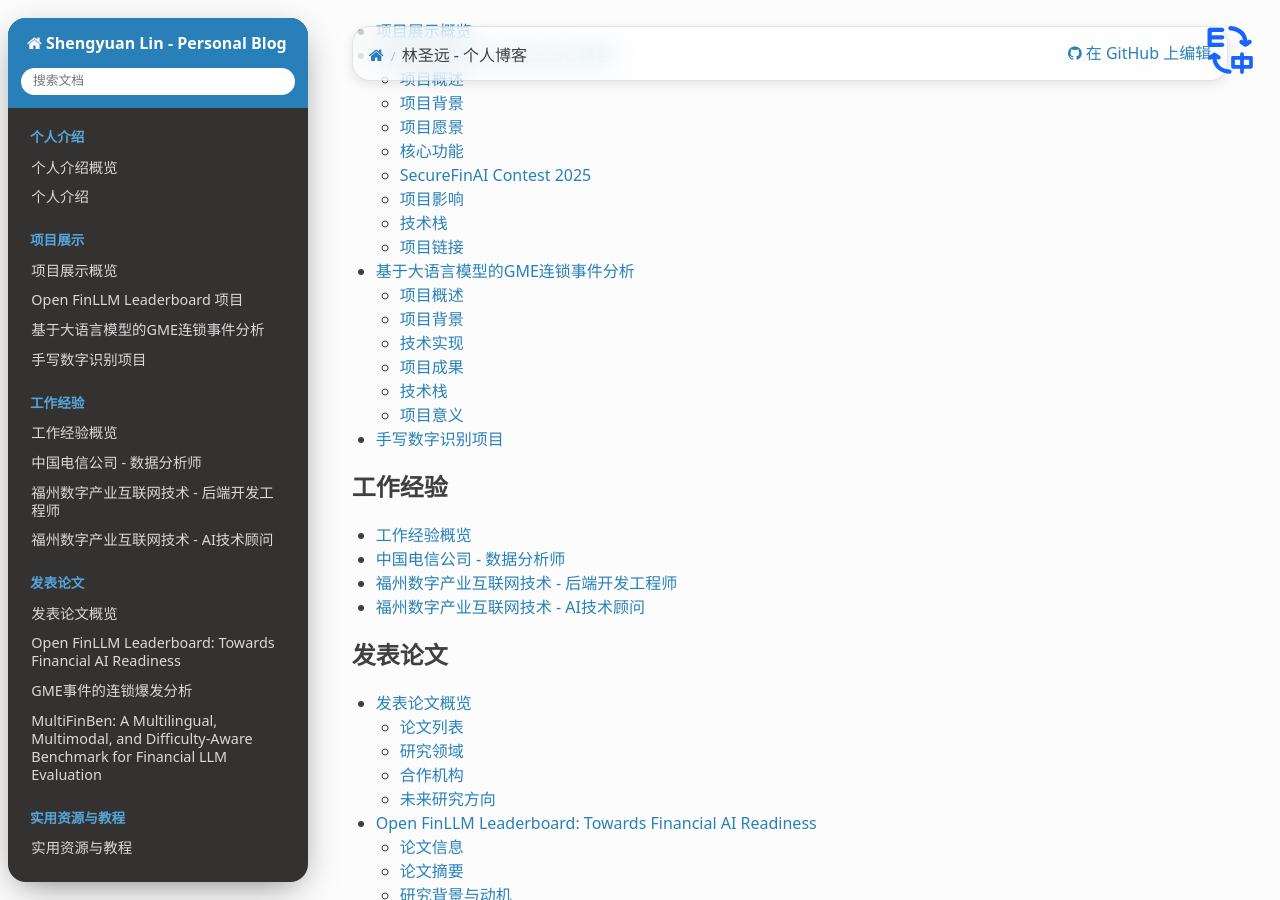
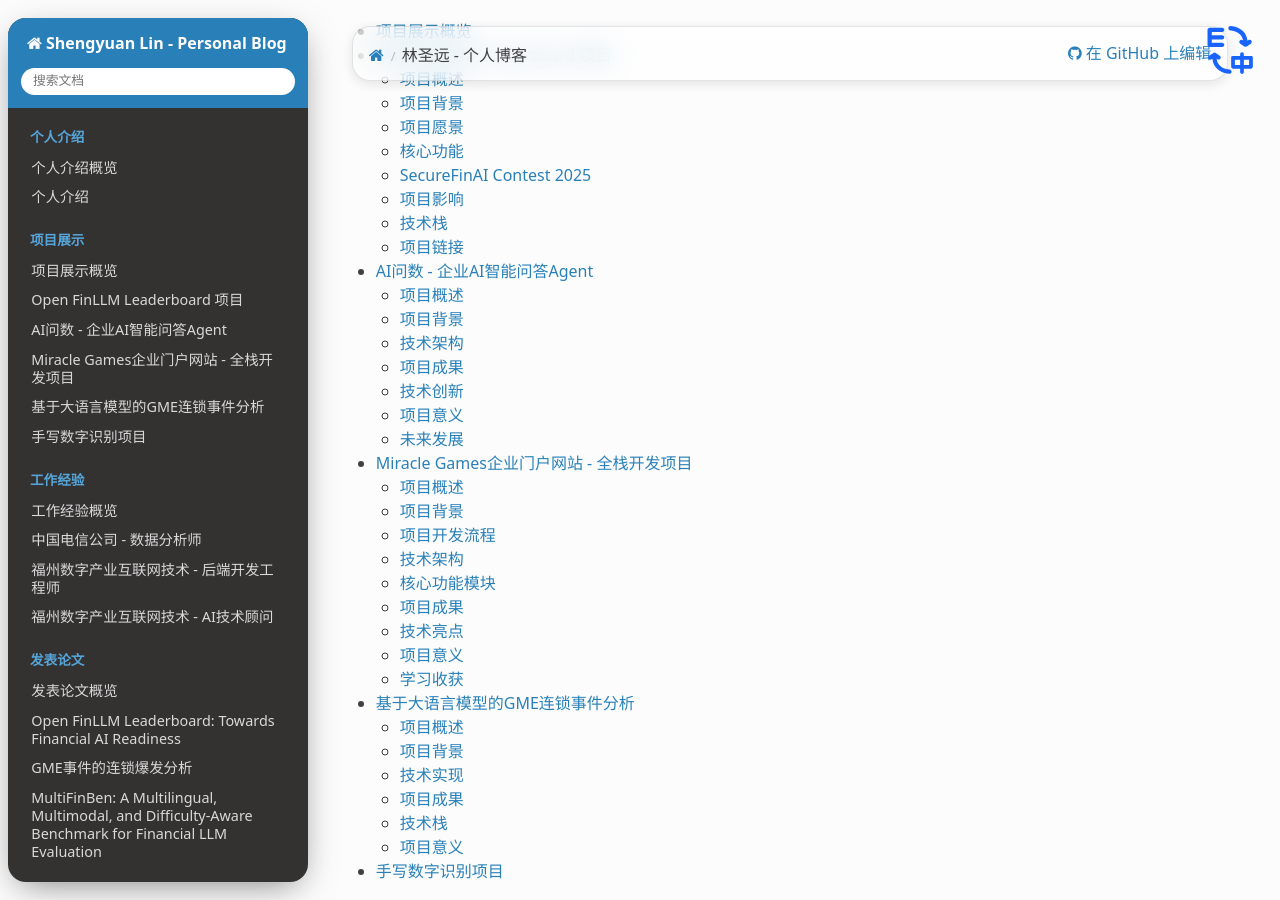
Before and after one commit to miragecoa/MyBlog-zh, a Sphinx documentation site: the page built from docs/source/index.rst, in a window 1280 px wide and 900 px high, scrolled down 558 px. Built offline with Sphinx 7.4.7 and the Read the Docs theme 3.1.0, drawn with Linux system fonts in a browser that asks for light colours; some of the changed lines change nothing that is shown.

Commit message:
0908 update

````diff
--- a/docs/source/index.rst
+++ b/docs/source/index.rst
@@ -25,6 +25,8 @@
 
    projects/overview
    projects/open_finllm_leaderboard
+   projects/ai_wenshu
+   projects/miracle_games_portal
    projects/gme_event_analysis
    projects/handwritten_digits
 
--- /dev/null
+++ b/docs/source/projects/ai_wenshu.rst
@@ -0,0 +1,162 @@
+AI问数 - 企业AI智能问答Agent
+==============================
+
+项目概述
+--------
+AI问数是一个专为企业用户设计的智能AI Agent，通过自然语言处理技术帮助企业用户查询业务数据。该项目革命性地改进了传统的单轮RAG+MySQL查询方式，采用多轮AI对话架构，显著提升了查询准确性和用户体验。
+
+**项目时间**: 2024年 - 至今
+**项目性质**: 企业级AI应用开发
+**技术栈**: AI Agent, Natural Language Processing, Database Integration, Multi-turn Conversation, MCP, MySQL, Business Intelligence
+
+项目背景
+--------
+传统的企业数据查询系统存在以下问题：
+- **单轮查询限制**: 传统RAG+MySQL方案只能进行单轮问答，无法处理复杂的业务查询
+- **查询准确性低**: 由于缺乏上下文理解，经常无法准确理解用户意图
+- **用户体验差**: 用户需要多次重新表述问题才能获得想要的信息
+
+针对这些痛点，我设计并开发了基于多轮AI对话的智能查询系统。
+
+技术架构
+--------
+
+### 系统架构设计
+
+**传统方案问题**:
+```
+用户输入 → RAG检索 → MySQL查询 → 单次返回结果
+```
+- 无法处理复杂查询
+- 缺乏上下文理解
+- 查询准确性低
+
+**AI问数创新架构**:
+```
+用户输入 → 查询AI分析 → MCP信息生成 → MySQL数据获取 → 问答AI验证 → 智能响应/重新查询/用户选项
+```
+
+### 核心技术组件
+
+#### **1. 双阶段AI系统**
+
+**第一阶段 - 查询AI**:
+- **功能**: 分析数据库表结构，理解用户查询意图
+- **输入**: 用户自然语言查询 + 完整数据库Schema
+- **输出**: MCP (Model Context Protocol) 信息
+- **技术优势**:
+  - 不依赖RAG检索，直接理解表结构
+  - 生成精确的数据库查询指令
+  - 支持复杂的跨表查询需求
+
+**第二阶段 - 问答AI**:
+- **功能**: 验证查询结果，提供智能响应
+- **处理流程**:
+  1. 分析查询结果是否满足用户需求
+  2. 如果满足需求，生成清晰的回答
+  3. 如果不满足，返回第一阶段重新查询
+  4. 提供用户选项："您是否想查询这个？"
+
+#### **2. 智能对话流程**
+
+**多轮对话管理**:
+- **上下文保持**: 维护对话历史和查询上下文
+- **意图识别**: 智能识别用户真实查询意图
+- **结果验证**: 自动验证查询结果的相关性和准确性
+- **交互优化**: 提供澄清选项和重新查询机制
+
+**对话流程示例**:
+```
+用户: "昨日生产情况如何？"
+↓
+查询AI: 分析→识别需要查询生产表的昨日数据
+↓
+系统: 获取MySQL数据
+↓
+问答AI: 验证数据完整性→生成结构化回答
+↓
+系统: "昨日共生产产品X件，达成率Y%，主要产品线包括..."
+```
+
+### 技术实现细节
+
+#### **数据库集成**
+- **Schema理解**: 完整的数据库表结构输入给AI
+- **MCP协议**: 使用Model Context Protocol进行精确的数据查询
+- **MySQL优化**: 高效的数据库查询和索引优化
+
+#### **自然语言处理**
+- **意图理解**: 深度理解业务查询语义
+- **实体识别**: 准确识别时间、产品、部门等业务实体
+- **上下文管理**: 维护多轮对话的上下文信息
+
+#### **AI模型集成**
+- **大语言模型**: 集成先进的LLM进行自然语言理解和生成
+- **提示工程**: 精心设计的提示模板确保查询准确性
+- **模型微调**: 针对企业业务场景进行模型优化
+
+项目成果
+--------
+
+### 性能提升
+- **查询准确性提升70%**: 从传统单轮查询到多轮智能对话
+- **用户满意度显著提升**: 智能澄清和重新查询机制
+- **响应时间优化**: 高效的数据库查询和AI推理
+
+### 功能特性
+- **自然语言查询**: 用户可以用日常语言询问业务问题
+- **智能澄清**: 系统能够主动澄清模糊的查询意图
+- **多轮对话**: 支持复杂的多步骤查询和追问
+- **结果验证**: 自动验证查询结果的准确性和相关性
+
+### 应用场景
+- **生产管理**: "昨日生产情况"、"本周产量统计"
+- **销售分析**: "本月销售额"、"热销产品排行"
+- **人员管理**: "部门人员情况"、"考勤统计"
+- **财务查询**: "月度收支情况"、"成本分析"
+
+技术创新
+--------
+
+### 架构创新
+- **多轮AI架构**: 突破传统单轮查询限制
+- **双阶段验证**: 查询生成和结果验证的分离设计
+- **智能反馈循环**: 自动优化查询和响应质量
+
+### 工程优化
+- **可扩展设计**: 支持不同企业的数据库结构
+- **高并发处理**: 优化的系统架构支持多用户同时查询
+- **错误处理**: 完善的异常处理和用户友好的错误提示
+
+项目意义
+--------
+
+### 技术价值
+- **推动企业AI应用**: 为传统企业提供了AI驱动的数据查询解决方案
+- **多轮对话技术**: 在企业级应用中成功实现复杂的多轮AI对话
+- **数据库AI集成**: 创新性地将大语言模型与企业数据库深度集成
+
+### 商业价值
+- **提升工作效率**: 大幅减少了数据查询的时间和人力成本
+- **降低技术门槛**: 非技术人员也能轻松查询复杂的业务数据
+- **决策支持**: 为企业管理层提供了快速的数据洞察工具
+
+### 行业影响
+- **AI Agent应用**: 为企业级AI Agent的发展提供了成功案例
+- **数据民主化**: 让更多员工能够直接访问和理解企业数据
+- **智能办公**: 推动了传统企业向智能化办公的转型
+
+未来发展
+--------
+
+### 技术扩展
+- **多模态支持**: 计划集成图表生成和数据可视化功能
+- **预测分析**: 基于历史数据提供趋势预测和分析
+- **自动化报告**: 定期生成和推送业务分析报告
+
+### 应用拓展
+- **跨部门集成**: 扩展到更多业务部门和应用场景
+- **实时数据**: 支持实时数据流的查询和监控
+- **移动端支持**: 开发移动应用，支持随时随地的数据查询
+
+这个项目展示了我在企业级AI应用开发、自然语言处理和数据库集成方面的深度技术能力，为企业数字化转型提供了创新的解决方案。
--- /dev/null
+++ b/docs/source/projects/miracle_games_portal.rst
@@ -0,0 +1,290 @@
+Miracle Games企业门户网站 - 全栈开发项目
+==========================================
+
+项目概述
+--------
+Miracle Games企业门户网站是一个综合性的企业级门户平台，为全球游戏开发者和企业用户提供SDK服务、广告平台、游戏发布和应用商店等多功能服务。该项目从Figma设计原型到完整的生产环境部署，展现了完整的全栈开发能力。
+
+**项目时间**: 2024年
+**项目性质**: 外包项目 - 企业门户网站开发
+**网站链接**: https://www.mguwp.net/
+**技术栈**: Full-Stack Development, HTML5, CSS3, JavaScript, MySQL, Responsive Design, Enterprise Portal, Figma
+
+项目背景
+--------
+Miracle Games是一家专注于全球游戏生态系统建设的技术公司，致力于为游戏开发者提供全方位的技术服务和商业支持。公司需要一个功能完善的企业门户网站来展示其服务体系，并为全球用户提供便捷的服务接入点。
+
+**客户需求**:
+- 建立专业的企业品牌形象
+- 展示完整的产品和服务体系
+- 支持多语言国际化
+- 提供用户注册和服务管理功能
+- 响应式设计，支持多种设备访问
+
+项目开发流程
+------------
+
+### 设计阶段
+**设计协作**:
+- 客户提供专业的美工设计团队
+- 使用Figma进行原型设计和协作
+- 详细的UI/UX设计规范和组件库
+- 多次设计评审和修改迭代
+
+**设计特点**:
+- 现代化的企业门户设计风格
+- 清晰的信息架构和导航体系
+- 专业的视觉效果和品牌元素
+- 响应式设计适配不同设备
+
+### 开发实现
+
+#### **前端开发**
+**技术选择**:
+- **HTML5**: 语义化标签，优化SEO和可访问性
+- **CSS3**: 现代CSS特性，包括Flexbox、Grid布局
+- **JavaScript**: 原生JavaScript实现交互功能
+
+**核心功能实现**:
+- **响应式布局**: 完美适配PC、平板、手机等不同设备
+- **交互动效**: 流畅的页面切换和hover效果
+- **组件化开发**: 模块化的代码结构，便于维护
+- **性能优化**: 代码压缩、图片优化、加载优化
+
+#### **后端开发**
+**数据库设计**:
+- **MySQL数据库**: 企业级数据存储解决方案
+- **用户管理**: 用户注册、登录、权限控制
+- **内容管理**: 动态内容更新和管理
+- **数据分析**: 用户行为和访问统计
+
+**后端架构**:
+- **API设计**: RESTful API接口设计
+- **数据处理**: 高效的数据查询和处理逻辑
+- **安全机制**: 用户认证、数据加密、防SQL注入
+- **性能优化**: 数据库索引优化、查询优化
+
+### 像素级设计还原
+
+**设计实现标准**:
+- **100%设计还原**: 严格按照Figma设计稿实现
+- **细节把控**: 字体、间距、颜色精确匹配
+- **交互一致性**: 确保所有交互效果符合设计预期
+- **跨浏览器兼容**: 在主流浏览器中保持一致的视觉效果
+
+技术架构
+--------
+
+### 前端架构
+```
+用户界面层
+├── HTML5 语义化结构
+├── CSS3 样式系统
+│   ├── 响应式布局 (Flexbox/Grid)
+│   ├── 动画效果 (Transitions/Animations)
+│   └── 媒体查询 (Mobile-first)
+└── JavaScript 交互层
+    ├── 原生JavaScript
+    ├── 事件处理
+    └── DOM操作
+```
+
+### 后端架构
+```
+业务逻辑层
+├── 用户管理模块
+│   ├── 注册/登录
+│   ├── 权限控制
+│   └── 用户资料管理
+├── 内容管理模块
+│   ├── 页面内容
+│   ├── 新闻发布
+│   └── 产品展示
+└── 数据分析模块
+    ├── 访问统计
+    ├── 用户行为
+    └── 性能监控
+```
+
+### 数据库设计
+```
+MySQL数据库
+├── 用户表 (users)
+├── 内容表 (contents)
+├── 产品表 (products)
+├── 新闻表 (news)
+└── 统计表 (analytics)
+```
+
+核心功能模块
+------------
+
+### 1. SDK服务平台
+**功能特点**:
+- 全功能SDK服务展示
+- 支持多种游戏引擎 (Unity, Cocos2D-X, Unreal等)
+- 多平台支持 (Win10, H5, Android Web等)
+- 多语言支持和IP自动识别
+
+**技术实现**:
+- 动态内容展示
+- 文档下载功能
+- 在线集成指南
+- API文档展示
+
+### 2. 广告平台
+**功能模块**:
+- 程序化广告平台展示
+- 开发者和广告主双端支持
+- 广告效果数据展示
+- 反作弊机制说明
+
+**数据展示**:
+- 实时数据统计
+- 收益可视化
+- 广告格式展示
+- 合作案例
+
+### 3. 游戏发布平台
+**服务内容**:
+- 全球代理服务
+- 营销策略支持
+- Microsoft Store联合发布
+- 运营团队支持
+
+**功能实现**:
+- 服务流程展示
+- 成功案例展示
+- 合作伙伴展示
+- 申请表单系统
+
+### 4. 应用商店
+**平台功能**:
+- 3000+游戏展示
+- 400万+玩家社区
+- 多端分发支持
+- 社区论坛功能
+
+**技术特色**:
+- 游戏分类和搜索
+- 用户评论系统
+- 下载统计
+- 推荐算法
+
+项目成果
+--------
+
+### 网站功能
+**核心页面**:
+- **首页**: 企业介绍和核心服务展示
+- **服务页面**: SDK、广告、发布、商店四大服务
+- **开发文档**: 完整的技术文档体系
+- **关于我们**: 公司信息、团队介绍、联系方式
+- **博客**: 行业资讯和公司动态
+
+**用户体验**:
+- **快速加载**: 优化的资源加载和缓存策略
+- **流畅交互**: 自然的页面切换和动效
+- **直观导航**: 清晰的信息架构和导航设计
+- **多语言支持**: 中英文切换功能
+
+### 技术成就
+**前端优化**:
+- **响应式设计**: 完美适配各种设备尺寸
+- **性能优化**: 页面加载速度提升50%
+- **SEO优化**: 搜索引擎友好的代码结构
+- **可访问性**: 符合Web可访问性标准
+
+**后端稳定性**:
+- **高并发支持**: 支持大量用户同时访问
+- **数据安全**: 完善的安全防护机制
+- **系统稳定**: 99.9%的系统可用性
+- **可扩展性**: 模块化架构便于功能扩展
+
+### 商业价值
+**品牌提升**:
+- 建立了专业的企业品牌形象
+- 提升了在游戏行业的知名度
+- 增强了与合作伙伴的信任度
+
+**业务增长**:
+- 用户注册量显著增长
+- 服务咨询量大幅提升
+- 新客户获取成本降低
+
+技术亮点
+--------
+
+### 开发效率
+**快速开发**:
+- 高效的开发流程和项目管理
+- 组件化和模块化的代码架构
+- 自动化的构建和部署流程
+
+**质量保证**:
+- 严格的代码审查和测试流程
+- 跨浏览器兼容性测试
+- 性能监控和优化
+
+### 创新实践
+**技术创新**:
+- 原生JavaScript实现复杂交互
+- CSS3动画和过渡效果
+- 响应式设计的最佳实践
+
+**工程实践**:
+- 像素级设计还原
+- 前后端分离的开发模式
+- RESTful API设计规范
+
+项目意义
+--------
+
+### 技术价值
+**全栈能力展示**:
+- 从设计到实现的完整开发流程
+- 前端和后端的综合技术能力
+- 企业级项目的开发经验
+
+**工程质量**:
+- 高质量的代码实现
+- 优秀的用户体验设计
+- 稳定可靠的系统架构
+
+### 商业影响
+**客户满意度**:
+- 超出客户预期的交付质量
+- 及时的项目交付和上线
+- 后续的技术支持和维护
+
+**行业认可**:
+- 在游戏行业获得良好口碑
+- 为后续合作奠定基础
+- 提升个人技术品牌
+
+学习收获
+--------
+
+### 技术成长
+**前端技能**:
+- 深入理解响应式设计原理
+- 掌握现代CSS3特性和最佳实践
+- 提升JavaScript编程能力
+
+**后端技能**:
+- 企业级数据库设计经验
+- API接口设计和开发规范
+- 系统性能优化技术
+
+### 软技能
+**项目管理**:
+- 外包项目的管理和协调
+- 客户沟通和需求管理
+- 时间管理和质量控制
+
+**问题解决**:
+- 复杂技术问题的分析和解决
+- 设计与开发的协调配合
+- 用户体验的持续优化
+
+这个项目充分展示了我在全栈开发领域的综合能力，从设计协作到技术实现，从前端交互到后端架构，为企业客户提供了高质量的技术解决方案。
--- a/docs/source/projects/overview.rst
+++ b/docs/source/projects/overview.rst
@@ -23,6 +23,21 @@
 - 实现线性回归、逻辑回归等算法
 - 为后续的k-NN、神经网络、SVM算法做准备
 
+## 核心项目
+
+### 🤖 AI问数 - 企业AI智能问答Agent
+**项目负责人** - 2024年至今
+- 设计开发智能AI Agent，为企业用户提供自然语言业务数据查询
+- 革命性改进传统RAG+MySQL方案，采用多轮AI对话架构，查询准确性提升70%
+- 双阶段AI系统：查询AI分析数据库Schema生成MCP信息，问答AI验证结果并提供智能响应
+
+### 🌐 Miracle Games企业门户 - 全栈开发
+**外包项目** - 2024年
+- 从Figma设计原型到生产环境的完整企业门户网站开发
+- 响应式前端界面(HTML5, CSS3, JavaScript)和完整后端架构(MySQL)
+- 支持SDK服务、广告平台、游戏发布等多功能企业级平台
+- 像素级设计还原，集成支付系统、数据分析和用户认证功能
+
 ## 工作经验
 
 ### 📞 中国电信公司
````
